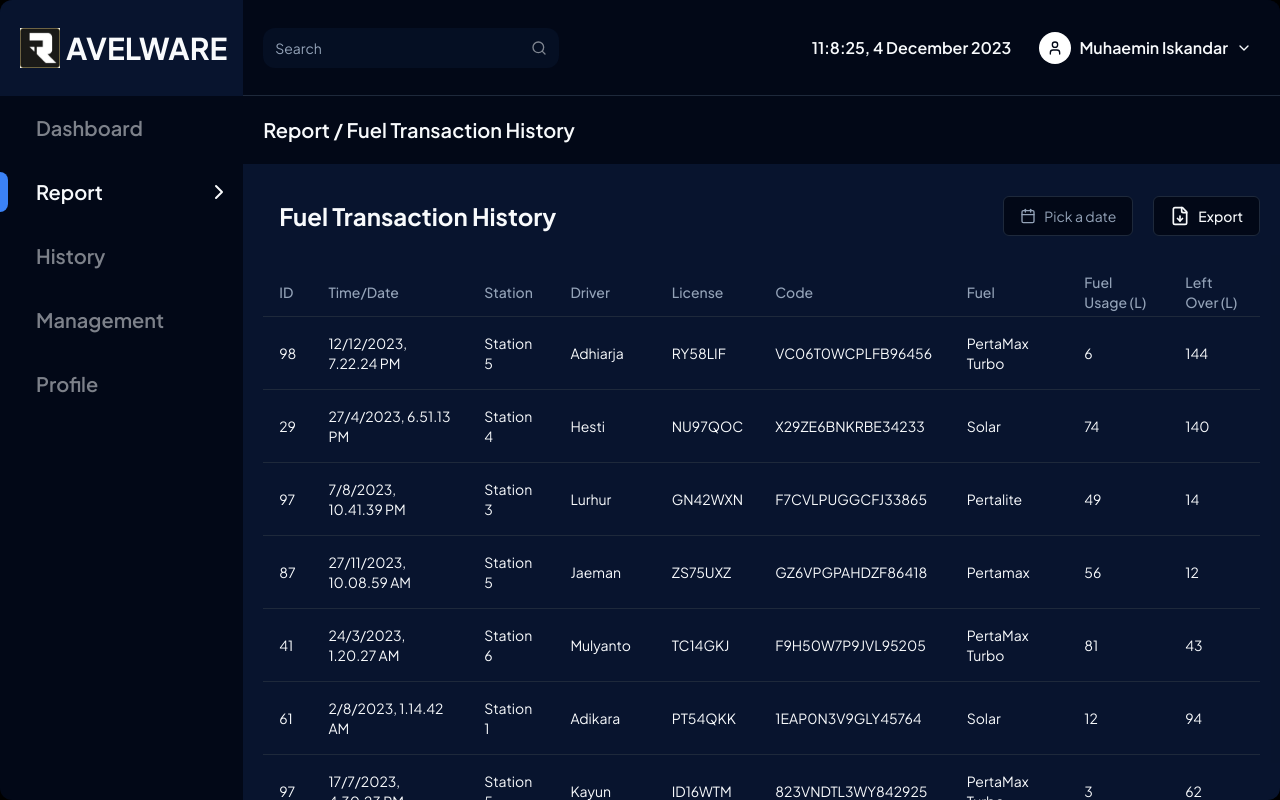
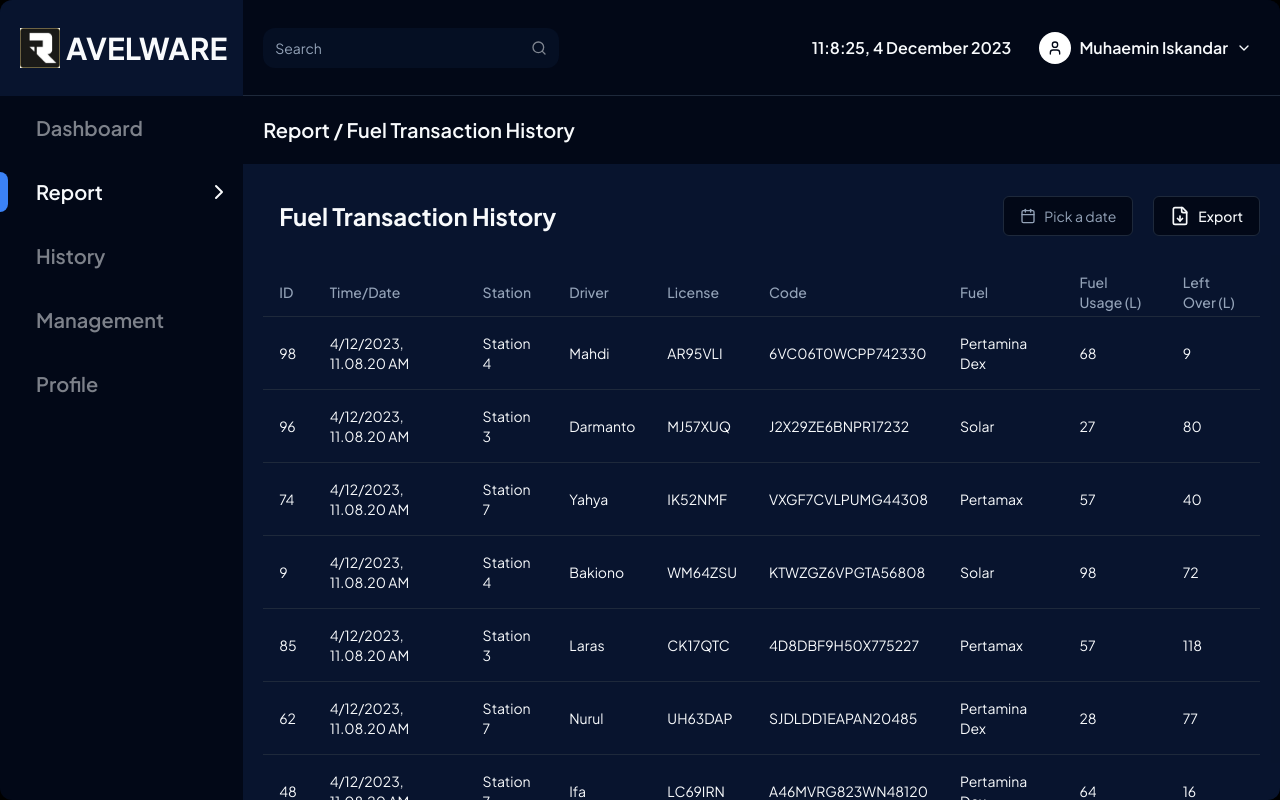
Before and after one commit to MhinHub/ravelware-dashboard, a Next.js app: page /report/fuel-transaction-history in a window 1280 px wide. Built offline with nearby package versions, Linux system fonts and the light colour scheme.

Commit message:
update: render data based date

```diff
--- a/app/report/fuel-transaction-history/page.tsx
+++ b/app/report/fuel-transaction-history/page.tsx
@@ -22,11 +22,14 @@ import {
   TableRow,
 } from "@/components/ui/table";
 
-import { fuelTransactions } from "@/db/faker";
+import { createFuelTransactions } from "@/db/faker";
+import { DateRange } from "react-day-picker";
+import { useStore } from "@/store/useStore";
 
 const FuelTransactionPage = () => {
-  const [date1, setDate1] = React.useState<Date>();
-  const [date2, setDate2] = React.useState<Date>();
+  // const { rangeDate, setRangeDate } = useStore();
+  const [rangeDate, setRangeDate] = React.useState<DateRange | undefined>();
+
   return (
     <div className="flex flex-col h-full">
       <h1 className="font-semibold text-xl p-5">
@@ -42,12 +45,19 @@ const FuelTransactionPage = () => {
                   variant={"outline"}
                   className={cn(
                     "w-fit justify-start text-left font-normal",
-                    !date1 && !date2 && "text-muted-foreground"
+                    !rangeDate && "text-muted-foreground"
                   )}
                 >
                   <CalendarIcon className="mr-2 h-4 w-4" />
-                  {date1 && date2 ? (
-                    format(date1, "PPP") + " - " + format(date2, "PPP")
+                  {rangeDate?.from ? (
+                    rangeDate.to ? (
+                      <p>
+                        {format(rangeDate.from, "PPP")} -{" "}
+                        {format(rangeDate.to, "PPP")}
+                      </p>
+                    ) : (
+                      <p>{format(rangeDate.from, "PPP")}</p>
+                    )
                   ) : (
                     <span>Pick a date</span>
                   )}
@@ -85,16 +95,12 @@ const FuelTransactionPage = () => {
                     </p>
                   </div>
                   <Calendar
-                    mode="single"
-                    selected={date1}
-                    onSelect={setDate1}
-                    initialFocus
-                  />
-                  <Calendar
-                    mode="single"
-                    selected={date2}
-                    onSelect={setDate2}
-                    initialFocus
+                    mode="range"
+                    defaultMonth={new Date()}
+                    numberOfMonths={2}
+                    min={2}
+                    selected={rangeDate}
+                    onSelect={setRangeDate}
                   />
                 </div>
               </PopoverContent>
@@ -121,7 +127,10 @@ const FuelTransactionPage = () => {
               </TableRow>
             </TableHeader>
             <TableBody>
-              {fuelTransactions.map((item: any, index: number) => (
+              {createFuelTransactions({
+                from: rangeDate?.from && rangeDate?.from?.toISOString(),
+                to: rangeDate?.to && rangeDate?.to?.toISOString(),
+              }).map((item: any, index: number) => (
                 <TableRow key={index}>
                   <TableCell>{item.id}</TableCell>
                   <TableCell>
--- a/components/ui/calendar.tsx
+++ b/components/ui/calendar.tsx
@@ -1,13 +1,13 @@
-"use client"
+"use client";
 
-import * as React from "react"
-import { ChevronLeft, ChevronRight } from "lucide-react"
-import { DayPicker } from "react-day-picker"
+import * as React from "react";
+import { ChevronLeft, ChevronRight } from "lucide-react";
+import { DayPicker } from "react-day-picker";
 
-import { cn } from "@/lib/utils"
-import { buttonVariants } from "@/components/ui/button"
+import { cn } from "@/lib/utils";
+import { buttonVariants } from "@/components/ui/button";
 
-export type CalendarProps = React.ComponentProps<typeof DayPicker>
+export type CalendarProps = React.ComponentProps<typeof DayPicker>;
 
 function Calendar({
   className,
@@ -44,7 +44,6 @@ function Calendar({
         day_range_end: "day-range-end",
         day_selected:
           "bg-primary text-primary-foreground hover:bg-primary hover:text-primary-foreground focus:bg-primary focus:text-primary-foreground",
-        day_today: "bg-accent text-accent-foreground",
         day_outside:
           "day-outside text-muted-foreground opacity-50 aria-selected:bg-accent/50 aria-selected:text-muted-foreground aria-selected:opacity-30",
         day_disabled: "text-muted-foreground opacity-50",
@@ -59,8 +58,8 @@ function Calendar({
       }}
       {...props}
     />
-  )
+  );
 }
-Calendar.displayName = "Calendar"
+Calendar.displayName = "Calendar";
 
-export { Calendar }
+export { Calendar };
--- a/db/faker.ts
+++ b/db/faker.ts
@@ -1,9 +1,17 @@
 import { fakerID_ID as faker } from "@faker-js/faker";
+import { useStore as store } from "@/store/useStore";
 
-export function createFuelTransactions() {
+export const createFuelTransactions = ({
+  from,
+  to,
+}: {
+  from: any;
+  to: any;
+}) => {
+  let data = () => {
     return {
       id: faker.number.int({ max: 100, min: 1 }),
-    date: faker.date.anytime(),
+      date: faker.date.between({ from, to }),
       station: faker.string.fromCharacters([
         "Station 1",
         "Station 2",
@@ -26,11 +34,7 @@ export function createFuelTransactions() {
       usage: faker.number.int({ max: 100, min: 1 }),
       left: faker.number.int({ max: 150, min: 1 }),
     };
-}
+  };
 
-export const fuelTransactions: any[] = faker.helpers.multiple(
-  createFuelTransactions,
-  {
-    count: 10,
-  }
-);
+  return faker.helpers.multiple(data, { count: 10 });
+};
```
Also changed, not shown: store/useStore.ts (+8 -0 lines). Lines whose indentation alone changed are shown as unchanged.
